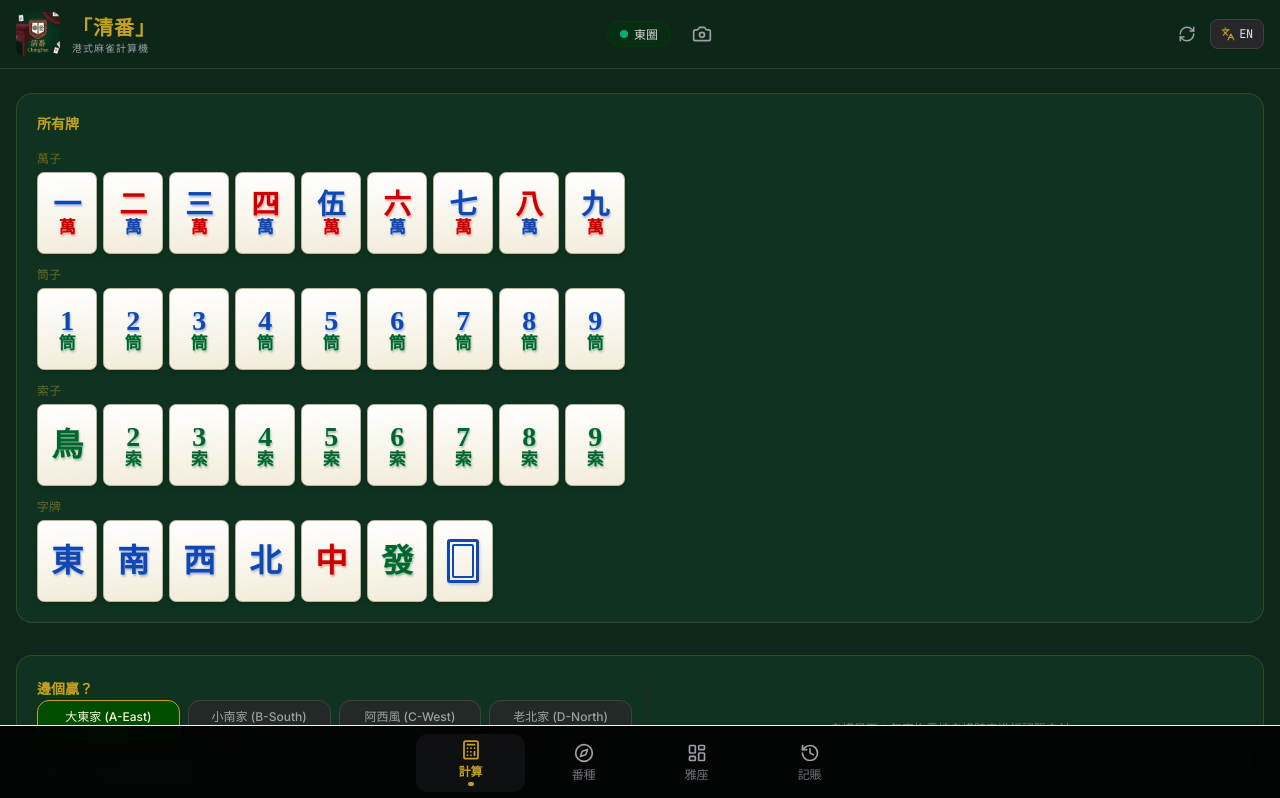
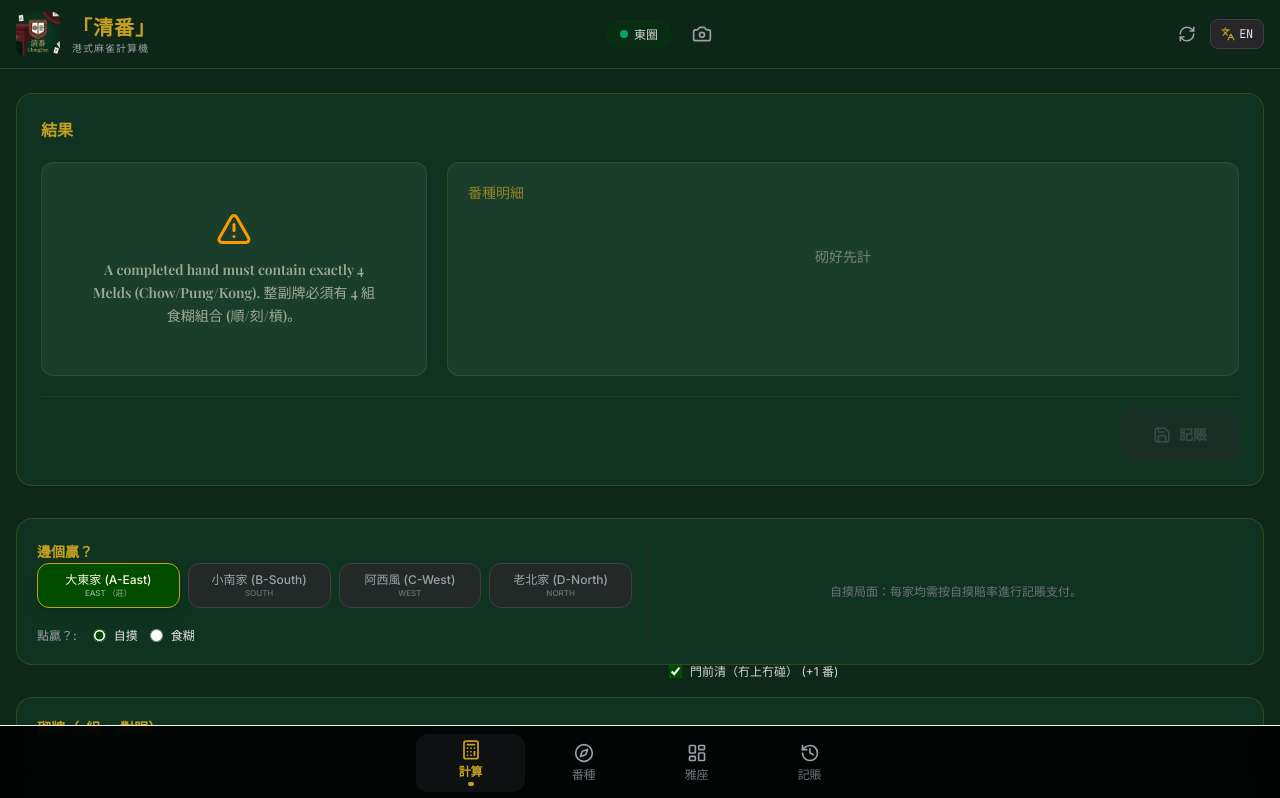
Before and after one commit to MOGIKLABS/-ChingFan-Mahjong, a React (Vite) app: page / in a window 1280 px wide. Shown: the top 798 px of the page. Built offline with nearby package versions, Linux system fonts and the light colour scheme; a web font is replaced by a local one.

Commit message:
Update BuilderView.tsx

```diff
--- a/src/components/BuilderView.tsx
+++ b/src/components/BuilderView.tsx
@@ -295,50 +295,112 @@ export default function BuilderView({
 
   return (
     <div id="builder-view" className="space-y-8">
-      {/* Tile Palette - all tiles visible for quick reference and selection */}
-      {editingSlot === null && (
-        <div className="border border-gold-leaf/20 bg-[#0f3320] p-5 rounded-2xl space-y-4">
-          <h3 className="text-sm font-serif font-semibold text-gold-leaf">
-            {language === 'zh-HK' ? '所有牌' : 'All Tiles'}
-          </h3>
-          <div className="space-y-3">
-            {/* Characters */}
-            <div>
-              <span className="text-xs text-gold-leaf/50 font-serif block mb-1.5">{language === 'zh-HK' ? '萬子' : 'Characters'}</span>
-              <div className="flex flex-wrap gap-1.5">
-                {[1,2,3,4,5,6,7,8,9].map(n => (
-                  <TileVisual key={`${n}w`} tileId={`${n}w`} size="sm" />
+      {/* Result - always visible at top */}
+      <div className="rounded-2xl border border-gold-leaf/20 bg-[#0f3320] p-6 space-y-5">
+        <h3 className="text-base font-serif font-bold text-gold-leaf">{t.scoreResult}</h3>
+
+        <div className="grid grid-cols-1 md:grid-cols-3 gap-5">
+          {/* Fan Count */}
+          <div className="bg-white/5 border border-gold-leaf/15 p-6 rounded-xl flex flex-col items-center justify-center text-center">
+            {calculation.isValid ? (
+              <>
+                <div className="flex items-center gap-2 text-emerald-400 font-serif text-sm font-bold mb-2">
+                  <Check size={18} />
+                  <span>{language === 'zh-HK' ? '胡牌成立' : 'Valid Hand'}</span>
+                </div>
+                <div className="text-6xl font-serif font-extrabold text-gold-leaf tracking-wider mt-2">
+                  {calculation.totalFan} <span className="text-2xl font-normal">{t.fan}</span>
+                </div>
+                <div className="text-lg font-serif text-emerald-400 font-bold mt-3">
+                  {calculation.points} {language === 'zh-HK' ? '分' : 'Points'}
+                </div>
+                <span className="mt-2 text-sm text-ivory/70 font-serif">{calculation.handNameZh} ({calculation.totalFan}番)</span>
+              </>
+            ) : (
+              <>
+                <div className="flex flex-col items-center justify-center text-center p-6">
+                  <AlertTriangle size={36} className="text-amber-500 mb-3" />
+                  <span className="text-sm text-ivory/60 font-serif leading-relaxed">
+                    {calculation.errorMsg}
+                  </span>
+                </div>
+              </>
+            )}
+          </div>
+
+          {/* Fan Breakdown */}
+          <div className="bg-white/5 border border-gold-leaf/15 p-5 rounded-xl md:col-span-2 space-y-3">
+            <span className="text-sm text-gold-leaf/70 block font-serif">{language === 'zh-HK' ? '番種明細' : 'Fan Breakdown'}</span>
+
+            {calculation.isValid && calculation.breakdown.length > 0 ? (
+              <div className="space-y-2 max-h-[200px] overflow-y-auto pr-1">
+                {calculation.breakdown.map((b, idx) => (
+                  <div key={idx} className="flex justify-between items-center text-sm py-2 border-b border-gold-leaf/10">
+                    <span className="text-ivory font-medium">{language === 'zh-HK' ? b.nameZh : b.nameEn}</span>
+                    <span className="text-gold-leaf font-serif font-bold">+{b.fan} {t.fan}</span>
+                  </div>
                 ))}
               </div>
-            </div>
-            {/* Dots */}
-            <div>
-              <span className="text-xs text-gold-leaf/50 font-serif block mb-1.5">{language === 'zh-HK' ? '筒子' : 'Dots'}</span>
-              <div className="flex flex-wrap gap-1.5">
-                {[1,2,3,4,5,6,7,8,9].map(n => (
-                  <TileVisual key={`${n}d`} tileId={`${n}d`} size="sm" />
+            ) : (
+              <span className="text-sm text-ivory/40 block py-8 text-center font-serif">
+                {calculation.isValid ? (language === 'zh-HK' ? '雞糊（冇番）' : 'Chicken hand (no fan)') : (language === 'zh-HK' ? '砌好先計' : 'Complete hand to score')}
+              </span>
+            )}
+          </div>
+        </div>
+
+        {/* Record button */}
+        <div className="flex justify-end pt-3 border-t border-gold-leaf/10">
+          <button
+            id="builder-record-win-btn"
+            disabled={!calculation.isValid}
+            onClick={handleRecordWin}
+            className={`
+              flex items-center gap-2 font-bold text-sm px-8 py-4 rounded-xl transition-all duration-150
+              ${
+                !calculation.isValid
+                  ? 'opacity-40 cursor-not-allowed bg-zinc-800 text-zinc-500'
+                  : 'bg-gradient-to-r from-gold-leaf via-amber-500 to-amber-600 text-surface hover:brightness-110 shadow-lg hover:shadow-xl hover:translate-y-[-1px]'
+              }
+            `}
+          >
+            <Save size={18} />
+            <span>{t.recordBtn}</span>
+          </button>
+        </div>
+      </div>
+
+      {/* Your Hand - shows the tiles you've selected */}
+      {editingSlot === null && (hand.melds.some(m => m !== null) || hand.eye) && (
+        <div className="border border-gold-leaf/20 bg-[#0f3320] p-5 rounded-2xl space-y-3">
+          <h3 className="text-sm font-serif font-semibold text-gold-leaf">
+            {language === 'zh-HK' ? '你嘅手牌' : 'Your Hand'}
+          </h3>
+          <div className="flex flex-wrap gap-3 items-end">
+            {hand.melds.map((meld, idx) => (
+              meld && (
+                <div key={`meld-${idx}`} className="flex gap-1 bg-white/5 rounded-lg p-2 border border-gold-leaf/10">
+                  {meld.tiles.map((tId, tIdx) => (
+                    <TileVisual key={tIdx} tileId={tId} size="sm" />
+                  ))}
+                </div>
+              )
+            ))}
+            {hand.eye && (
+              <div className="flex gap-1 bg-white/5 rounded-lg p-2 border border-gold-leaf/10">
+                {hand.eye.map((tId, tIdx) => (
+                  <TileVisual key={tIdx} tileId={tId} size="sm" />
                 ))}
               </div>
+            )}
+          </div>
+          {hand.flowers.length > 0 && (
+            <div className="flex gap-1 mt-2">
+              {hand.flowers.map((fId, fIdx) => (
+                <TileVisual key={fIdx} tileId={fId} size="sm" />
+              ))}
             </div>
-            {/* Bamboo */}
-            <div>
-              <span className="text-xs text-gold-leaf/50 font-serif block mb-1.5">{language === 'zh-HK' ? '索子' : 'Bamboo'}</span>
-              <div className="flex flex-wrap gap-1.5">
-                {[1,2,3,4,5,6,7,8,9].map(n => (
-                  <TileVisual key={`${n}b`} tileId={`${n}b`} size="sm" />
-                ))}
-              </div>
-            </div>
-            {/* Honours */}
-            <div>
-              <span className="text-xs text-gold-leaf/50 font-serif block mb-1.5">{language === 'zh-HK' ? '字牌' : 'Honours'}</span>
-              <div className="flex flex-wrap gap-1.5">
-                {['east','south','west','north','red','green','white'].map(id => (
-                  <TileVisual key={id} tileId={id} size="sm" />
-                ))}
-              </div>
-            </div>
-          </div>
+          )}
         </div>
       )}
 
@@ -716,80 +778,6 @@ export default function BuilderView({
         </div>
       )}
 
-      {/* Result */}
-      <div className="rounded-2xl border border-gold-leaf/20 bg-[#0f3320] p-6 space-y-5">
-        <h3 className="text-base font-serif font-bold text-gold-leaf">{t.scoreResult}</h3>
-
-        <div className="grid grid-cols-1 md:grid-cols-3 gap-5">
-          {/* Fan Count */}
-          <div className="bg-white/5 border border-gold-leaf/15 p-6 rounded-xl flex flex-col items-center justify-center text-center">
-            {calculation.isValid ? (
-              <>
-                <div className="flex items-center gap-2 text-emerald-400 font-serif text-sm font-bold mb-2">
-                  <Check size={18} />
-                  <span>{language === 'zh-HK' ? '胡牌成立' : 'Valid Hand'}</span>
-                </div>
-                <div className="text-6xl font-serif font-extrabold text-gold-leaf tracking-wider mt-2">
-                  {calculation.totalFan} <span className="text-2xl font-normal">{t.fan}</span>
-                </div>
-                <div className="text-lg font-serif text-emerald-400 font-bold mt-3">
-                  {calculation.points} {language === 'zh-HK' ? '分' : 'Points'}
-                </div>
-                <span className="mt-2 text-sm text-ivory/70 font-serif">{calculation.handNameZh} ({calculation.totalFan}番)</span>
-              </>
-            ) : (
-              <>
-                <div className="flex flex-col items-center justify-center text-center p-6">
-                  <AlertTriangle size={36} className="text-amber-500 mb-3" />
-                  <span className="text-sm text-ivory/60 font-serif leading-relaxed">
-                    {calculation.errorMsg}
-                  </span>
-                </div>
-              </>
-            )}
-          </div>
-
-          {/* Fan Breakdown */}
-          <div className="bg-white/5 border border-gold-leaf/15 p-5 rounded-xl md:col-span-2 space-y-3">
-            <span className="text-sm text-gold-leaf/70 block font-serif">{language === 'zh-HK' ? '番種明細' : 'Fan Breakdown'}</span>
-
-            {calculation.isValid && calculation.breakdown.length > 0 ? (
-              <div className="space-y-2 max-h-[200px] overflow-y-auto pr-1">
-                {calculation.breakdown.map((b, idx) => (
-                  <div key={idx} className="flex justify-between items-center text-sm py-2 border-b border-gold-leaf/10">
-                    <span className="text-ivory font-medium">{language === 'zh-HK' ? b.nameZh : b.nameEn}</span>
-                    <span className="text-gold-leaf font-serif font-bold">+{b.fan} {t.fan}</span>
-                  </div>
-                ))}
-              </div>
-            ) : (
-              <span className="text-sm text-ivory/40 block py-8 text-center font-serif">
-                {calculation.isValid ? (language === 'zh-HK' ? '雞糊（冇番）' : 'Chicken hand (no fan)') : (language === 'zh-HK' ? '砌好先計' : 'Complete hand to score')}
-              </span>
-            )}
-          </div>
-        </div>
-
-        {/* Record button */}
-        <div className="flex justify-end pt-3 border-t border-gold-leaf/10">
-          <button
-            id="builder-record-win-btn"
-            disabled={!calculation.isValid}
-            onClick={handleRecordWin}
-            className={`
-              flex items-center gap-2 font-bold text-sm px-8 py-4 rounded-xl transition-all duration-150
-              ${
-                !calculation.isValid
-                  ? 'opacity-40 cursor-not-allowed bg-zinc-800 text-zinc-500'
-                  : 'bg-gradient-to-r from-gold-leaf via-amber-500 to-amber-600 text-surface hover:brightness-110 shadow-lg hover:shadow-xl hover:translate-y-[-1px]'
-              }
-            `}
-          >
-            <Save size={18} />
-            <span>{t.recordBtn}</span>
-          </button>
-        </div>
-      </div>
     </div>
   );
 }
```
